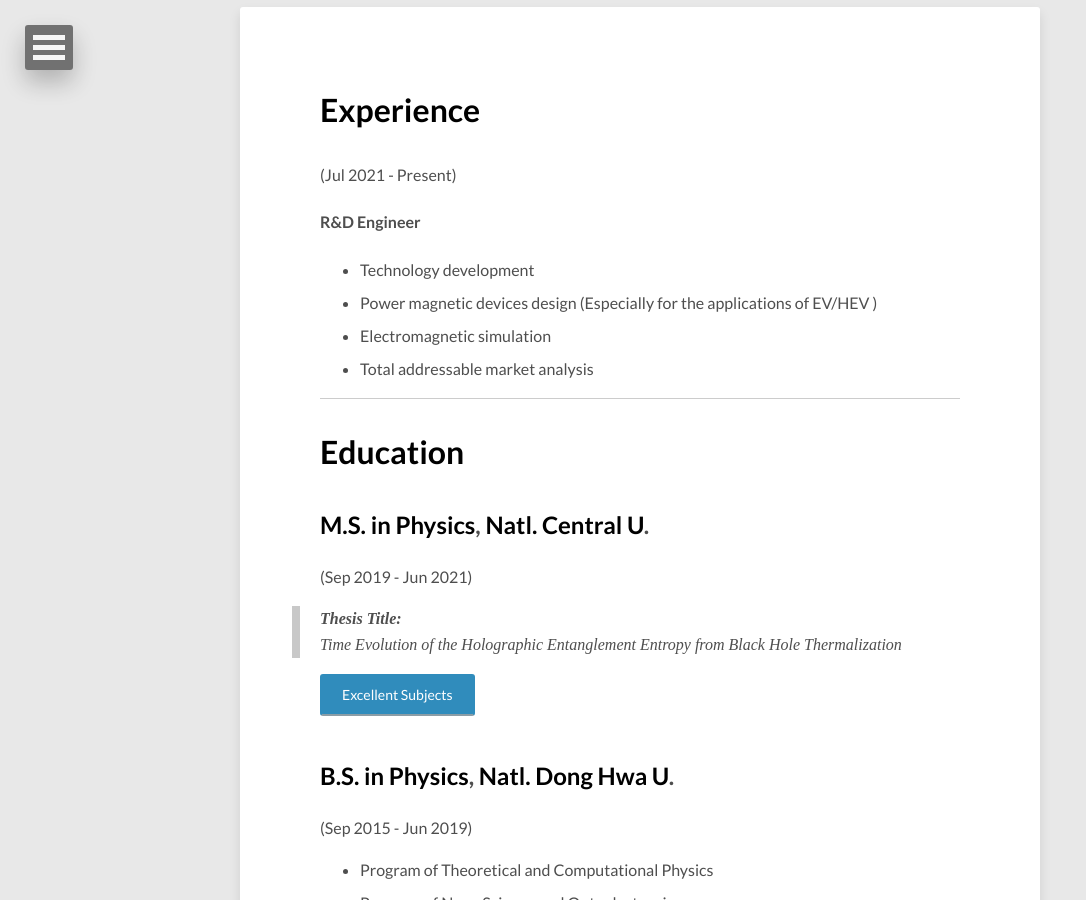
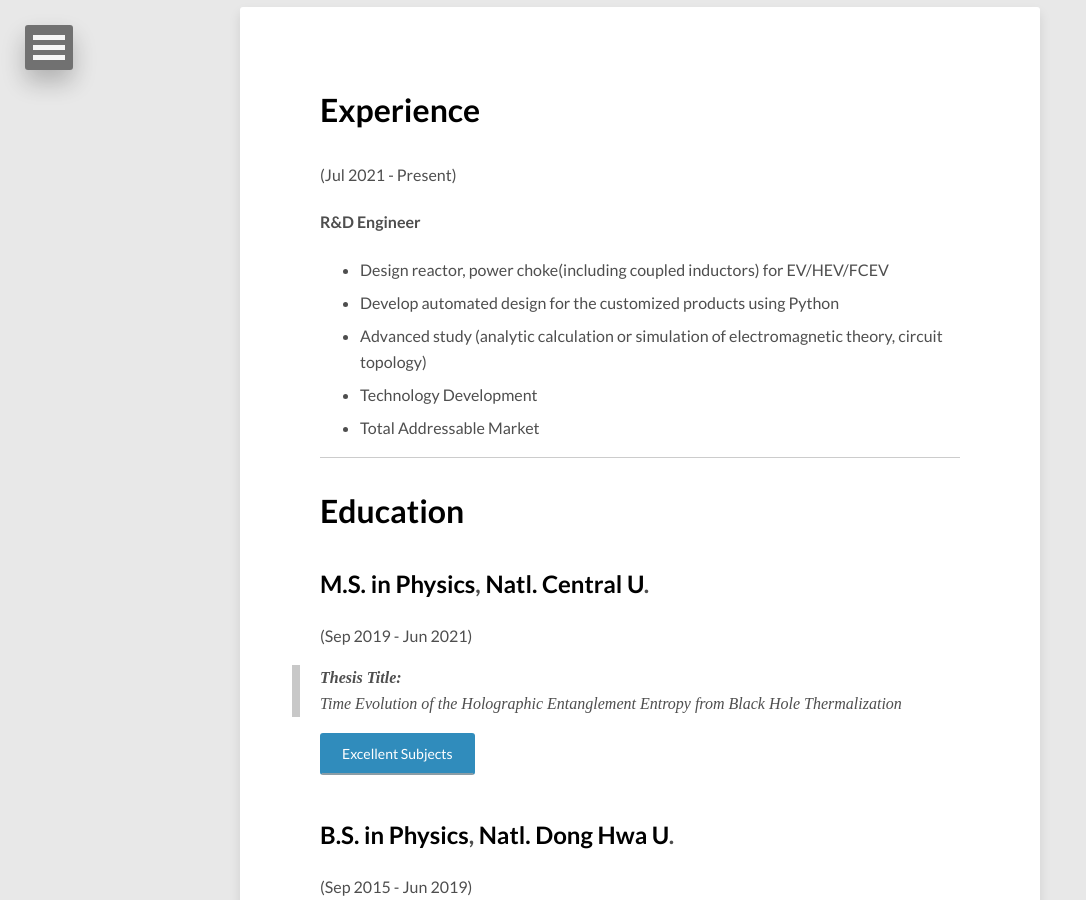
Before and after one commit to pochunsun/pochunsun.github.io, a Jekyll site: the page built from about/index.md, in a window 1280 px wide and 900 px high, scrolled down 443 px. Shown: the whole window, without its empty margins (0-1086 px from the left). Built offline with Jekyll 4.4.1, drawn with Linux system fonts in a browser that asks for light colours; nearby versions of some CDN libraries.

Commit message:
Update index.md

```diff
--- a/about/index.md
+++ b/about/index.md
@@ -11,10 +11,11 @@ modified: 2021-02-02
 
 (Jul 2021 - Present)<br>
 #### R&D Engineer
-- Technology development
-- Power magnetic devices design (Especially for the applications of EV/HEV )
-- Electromagnetic simulation
-- Total addressable market analysis
+- Design reactor, power choke(including coupled inductors) for EV/HEV/FCEV
+- Develop automated design for the customized products using Python
+- Advanced study (analytic calculation or simulation of electromagnetic theory, circuit topology)
+- Technology Development
+- Total Addressable Market
 
 ---
 
```
